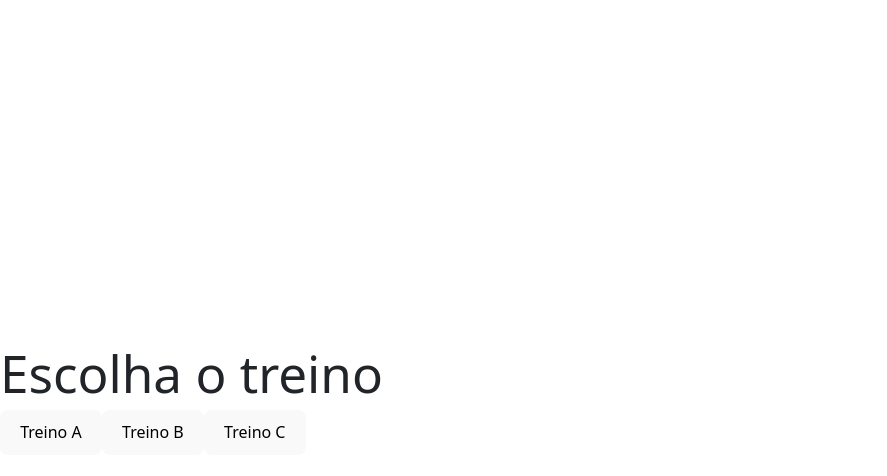
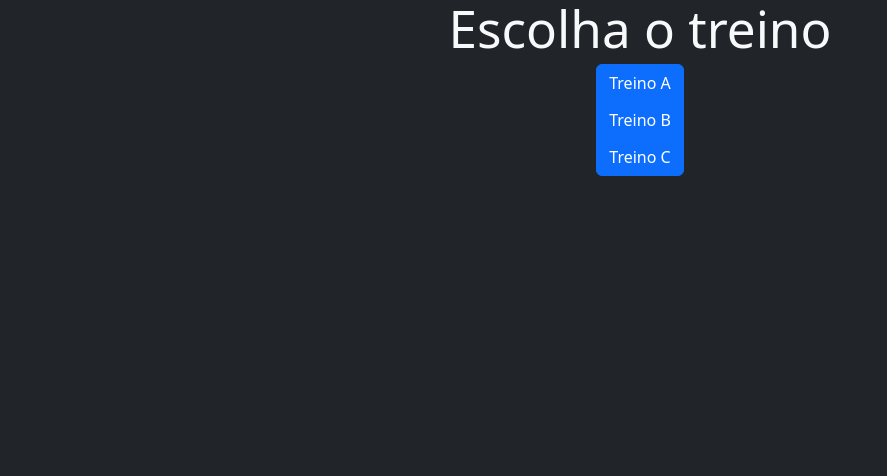
Before and after one commit to GabrielRodriguesMachado/academia, a React (Vite) app: page / in a window 1280 px wide. Shown: the top 476 px of the page, without its empty margins (0-887 px from the left). Built offline with nearby package versions, Linux system fonts and the light colour scheme.

Commit message:
fundo dark

```diff
--- a/src/App.jsx
+++ b/src/App.jsx
@@ -32,7 +32,7 @@ function App() {
     setTreinoEscolhido(treinoAtualizado);
   }
   return (
-    <div className="">
+    <div className="container bg-dark text-light min-vw-100 min-vh-100">
       {
         treinoSelecionado
           ? (
--- a/src/components/ChooseWorkout.jsx
+++ b/src/components/ChooseWorkout.jsx
@@ -3,24 +3,27 @@ import React from 'react';
 
 function ChooseWorkout({ handleTreinoA, handleTreinoB, handleTreinoC }) {
   return (
-    <div>
+    <div className="text-center">
       <h1>Escolha o treino</h1>
-      <div className="">
+      <div className="btn-group-vertical">
         <button
           onClick={handleTreinoA}
           type="button"
+          className="btn btn-primary"
         >
           Treino A
         </button>
         <button
           onClick={handleTreinoB}
           type="button"
+          className="btn btn-primary"
         >
           Treino B
         </button>
         <button
           onClick={handleTreinoC}
           type="button"
+          className="btn btn-primary"
         >
           Treino C
         </button>
--- a/src/components/Workout.jsx
+++ b/src/components/Workout.jsx
@@ -3,7 +3,7 @@ import React from 'react';
 
 function Workout({ treino, treinoEscolhido, handleRealizado }) {
   return (
-    <div>
+    <div className="text-center">
       <h1>{treino}</h1>
       {treinoEscolhido.map((exercicio) => (
         <div key={exercicio.id}>
```
